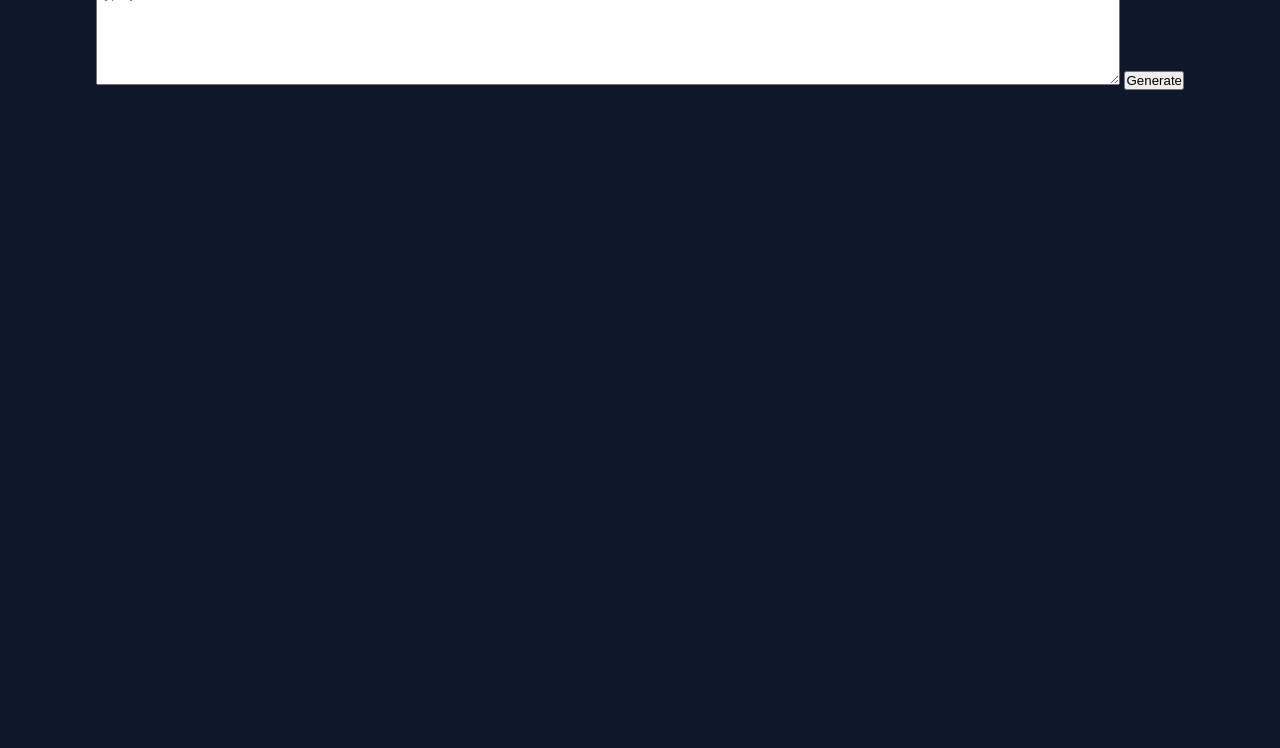
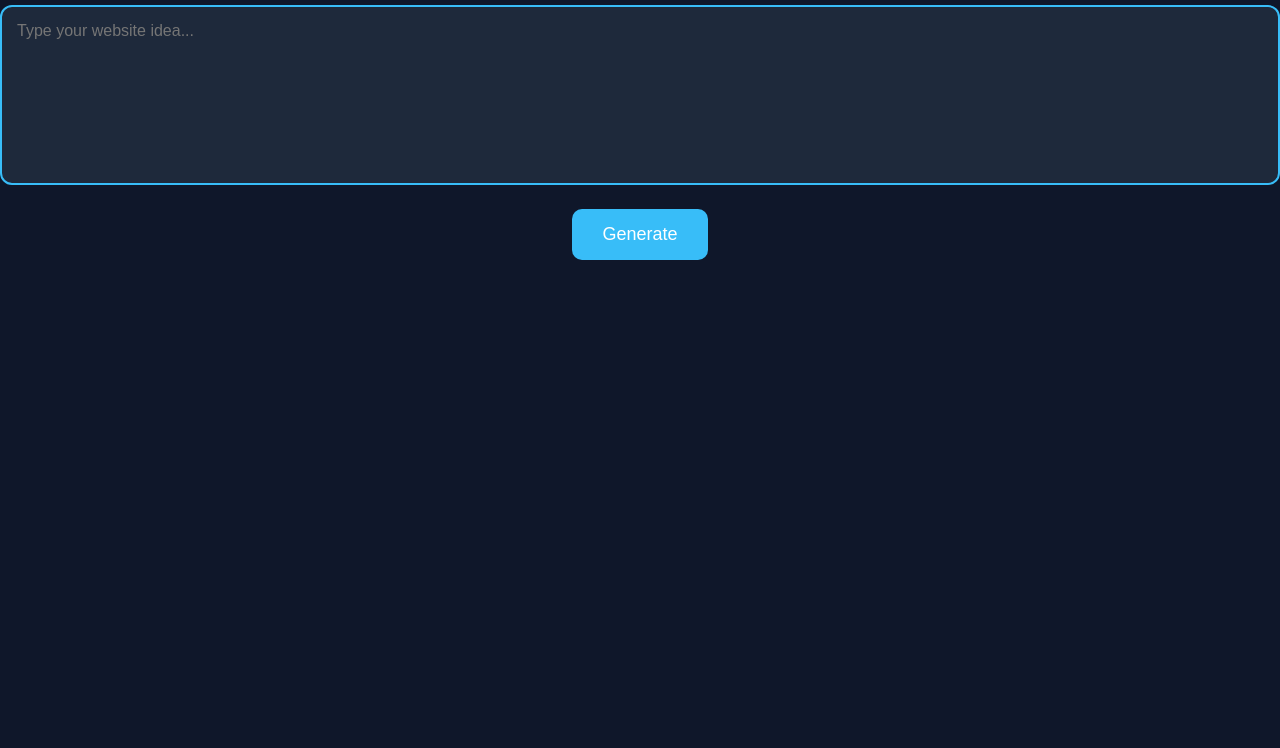
Before and after one commit to wabsit/Reyansh-AI-Builder, a website: page index.html in a window 1280 px wide. Shown: the part 52-800 px from the top of the page. Drawn offline with Linux system fonts and the light colour scheme.

Commit message:
style.css

```diff
--- a/style.css
+++ b/style.css
@@ -62,3 +62,45 @@ nav a{
   color:#cbd5e1;
   margin-bottom:30px;
 }
+/* ==========================
+   Prompt Box
+========================== */
+
+textarea{
+    width:100%;
+    height:180px;
+    background:#1e293b;
+    color:#fff;
+    border:2px solid #38bdf8;
+    border-radius:12px;
+    padding:15px;
+    font-size:16px;
+    resize:none;
+    outline:none;
+    margin-top:20px;
+}
+
+button{
+    background:#38bdf8;
+    color:#fff;
+    border:none;
+    padding:15px 30px;
+    border-radius:10px;
+    font-size:18px;
+    cursor:pointer;
+    margin-top:20px;
+    transition:.3s;
+}
+
+button:hover{
+    background:#0284c7;
+}
+
+iframe{
+    width:100%;
+    height:600px;
+    margin-top:30px;
+    border:none;
+    border-radius:12px;
+    background:#fff;
+}
```
